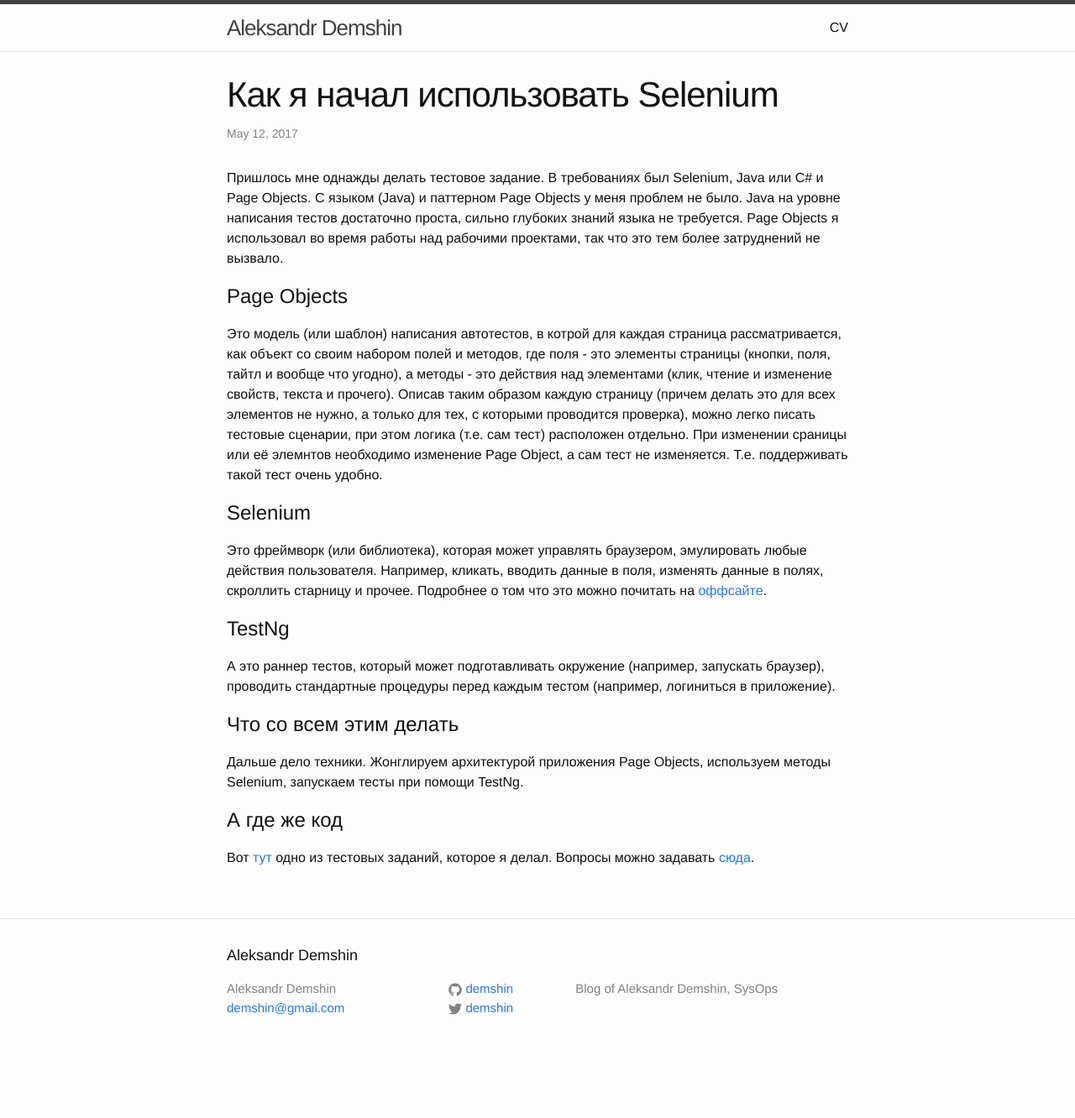
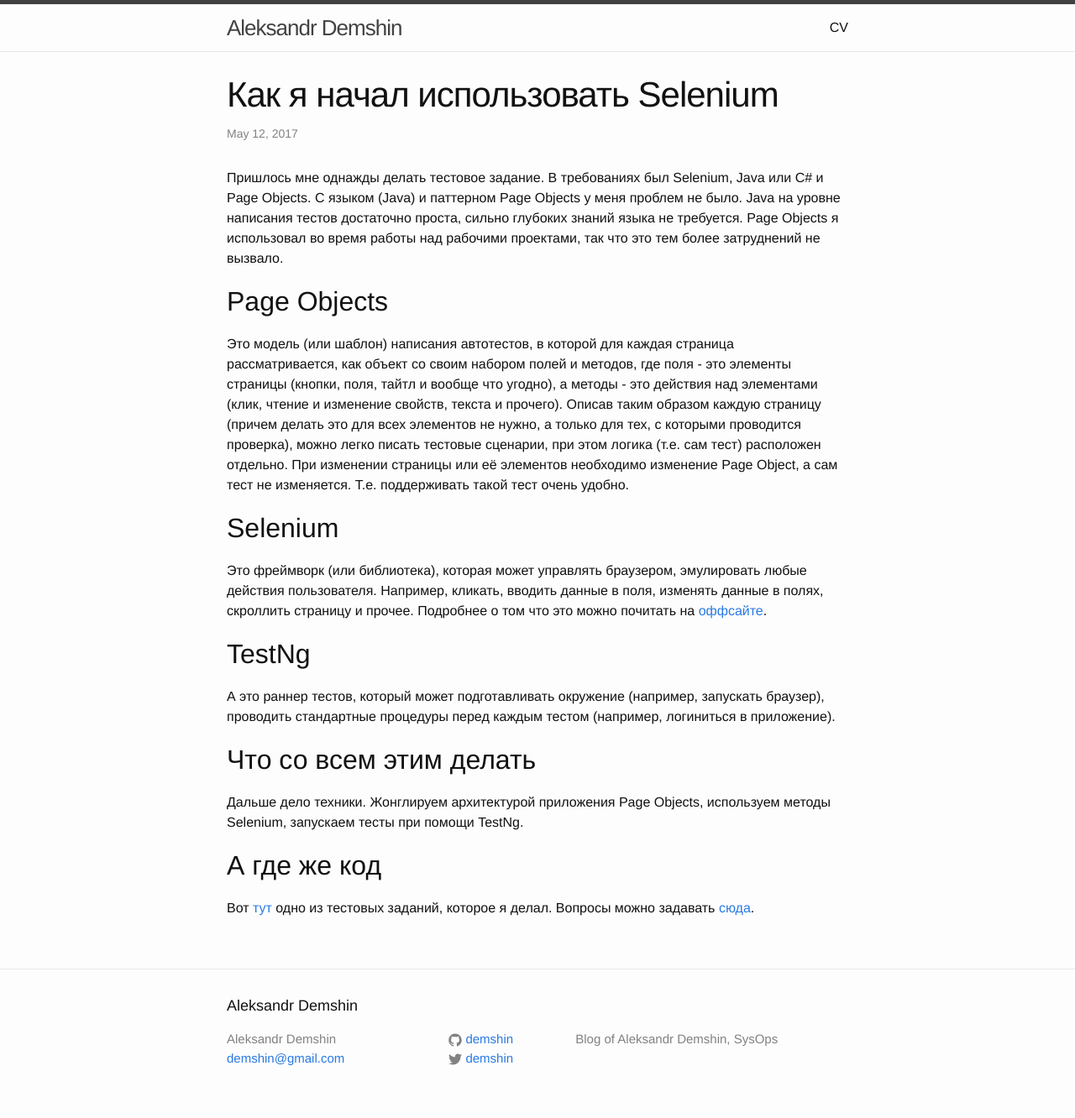
Before and after one commit to demshin/demsh.in, a Jekyll site: the page built from _posts/2017-05-18-seleniumhq.md, in a window 1280 px wide. Shown: the whole page at 84% size. Built offline with Jekyll 4.4.1, drawn with Linux system fonts in a browser that asks for light colours; before the commit the page ends 1272 px from its top, so only the background shows below that.

Commit message:
+ fix markdown + fix typos

```diff
--- a/_posts/2017-05-18-seleniumhq.md
+++ b/_posts/2017-05-18-seleniumhq.md
@@ -8,22 +8,22 @@ categories: selenium pageobjects
 Пришлось мне однажды делать тестовое задание. В требованиях был Selenium, Java или C# и Page Objects.
 С языком (Java) и паттерном Page Objects у меня проблем не было. Java на уровне написания тестов достаточно проста, сильно глубоких знаний языка не требуется. Page Objects я использовал во время работы над рабочими проектами, так что это тем более затруднений не вызвало.
 
-# Page Objects
+## Page Objects
 
-Это модель (или шаблон) написания автотестов, в котрой для каждая страница рассматривается, как объект со своим набором полей и методов, где поля - это элементы страницы (кнопки, поля, тайтл и вообще что угодно), а методы - это действия над элементами (клик, чтение и изменение свойств, текста  и прочего). Описав таким образом каждую страницу (причем делать это для всех элементов не нужно, а только для тех, с которыми проводится проверка), можно легко писать тестовые сценарии, при этом логика (т.е. сам тест) расположен отдельно. При изменении сраницы или её элемнтов необходимо изменение Page Object, а сам тест не изменяется. Т.е. поддерживать такой тест очень удобно.
+Это модель (или шаблон) написания автотестов, в которой для каждая страница рассматривается, как объект со своим набором полей и методов, где поля - это элементы страницы (кнопки, поля, тайтл и вообще что угодно), а методы - это действия над элементами (клик, чтение и изменение свойств, текста  и прочего). Описав таким образом каждую страницу (причем делать это для всех элементов не нужно, а только для тех, с которыми проводится проверка), можно легко писать тестовые сценарии, при этом логика (т.е. сам тест) расположен отдельно. При изменении страницы или её элементов необходимо изменение Page Object, а сам тест не изменяется. Т.е. поддерживать такой тест очень удобно.
 
-# Selenium
+## Selenium
 
-Это фреймворк (или библиотека), которая может управлять браузером, эмулировать любые действия пользователя. Например, кликать, вводить данные в поля, изменять данные в полях, скроллить старницу и прочее. Подробнее о том что это можно почитать на [оффсайте](https://www.seleniumhq.org).
+Это фреймворк (или библиотека), которая может управлять браузером, эмулировать любые действия пользователя. Например, кликать, вводить данные в поля, изменять данные в полях, скроллить страницу и прочее. Подробнее о том что это можно почитать на [оффсайте](https://www.seleniumhq.org).
 
-# TestNg
+## TestNg
 
 А это раннер тестов, который может подготавливать окружение (например, запускать браузер), проводить стандартные процедуры перед каждым тестом (например, логиниться в приложение).
 
-# Что со всем этим делать
+## Что со всем этим делать
 
 Дальше дело техники. Жонглируем архитектурой приложения Page Objects, используем методы Selenium, запускаем тесты при помощи TestNg.
 
-# А где же код
+## А где же код
 
 Вот [тут](https://github.com/demshin/RealTimeBoard-Testing) одно из тестовых заданий, которое я делал. Вопросы можно задавать [сюда](https://t.me/demshin).
```
